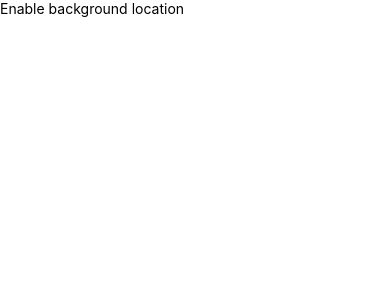
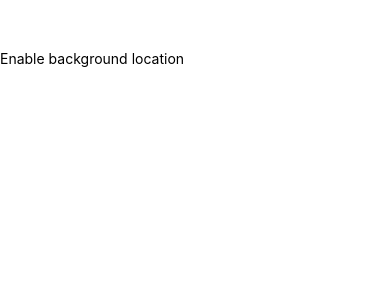
Before and after one commit to danrashid/rundown, a React Native app: screen / in a window 390 px wide. Shown: the top 300 px of the page. Built offline with nearby package versions, Linux system fonts and the light colour scheme; what expo-task-manager would draw is missing.

Commit message:
Couldn't tap button from example

```diff
--- a/App.js
+++ b/App.js
@@ -17,7 +17,7 @@ export default class Component extends React.Component {
 
   render() {
     return (
-      <TouchableOpacity onPress={this.onPress}>
+      <TouchableOpacity onPress={this.onPress} style={{ marginTop: 50 }}>
         <Text>Enable background location</Text>
       </TouchableOpacity>
     );
```
